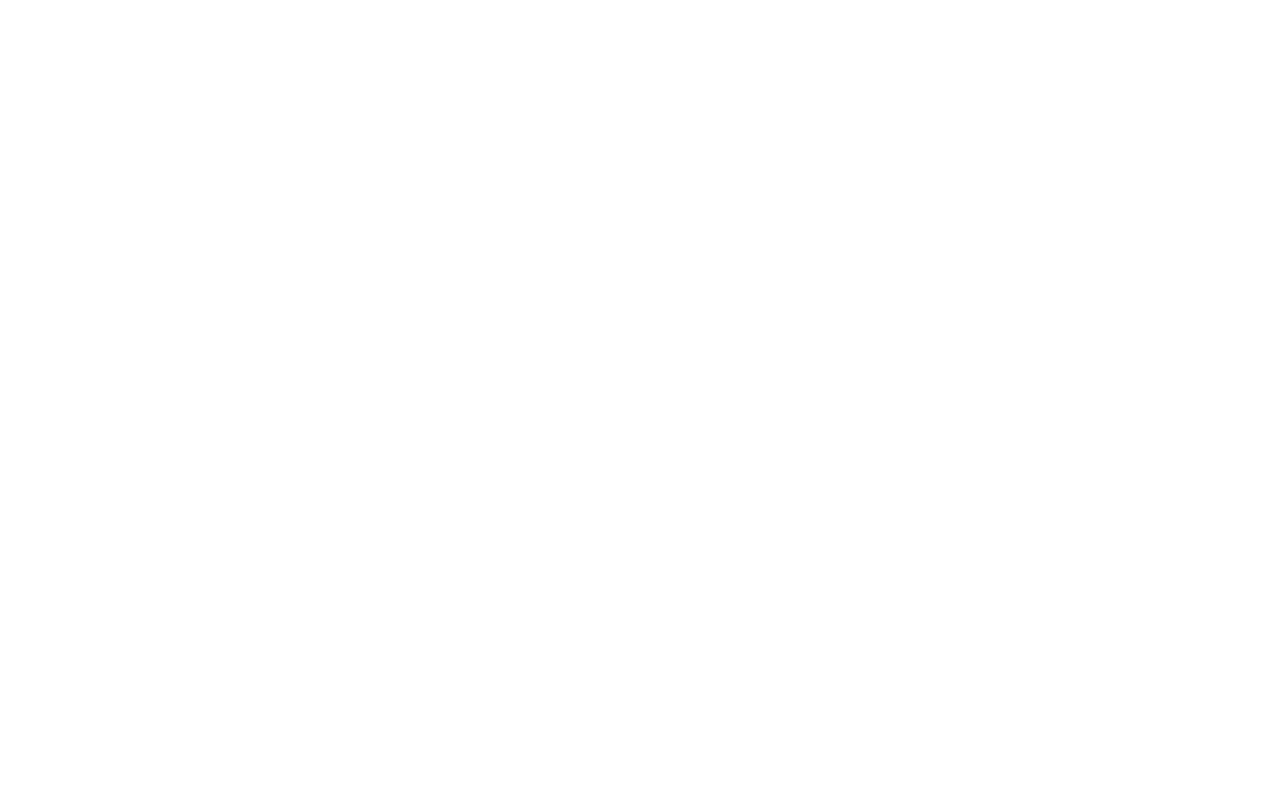
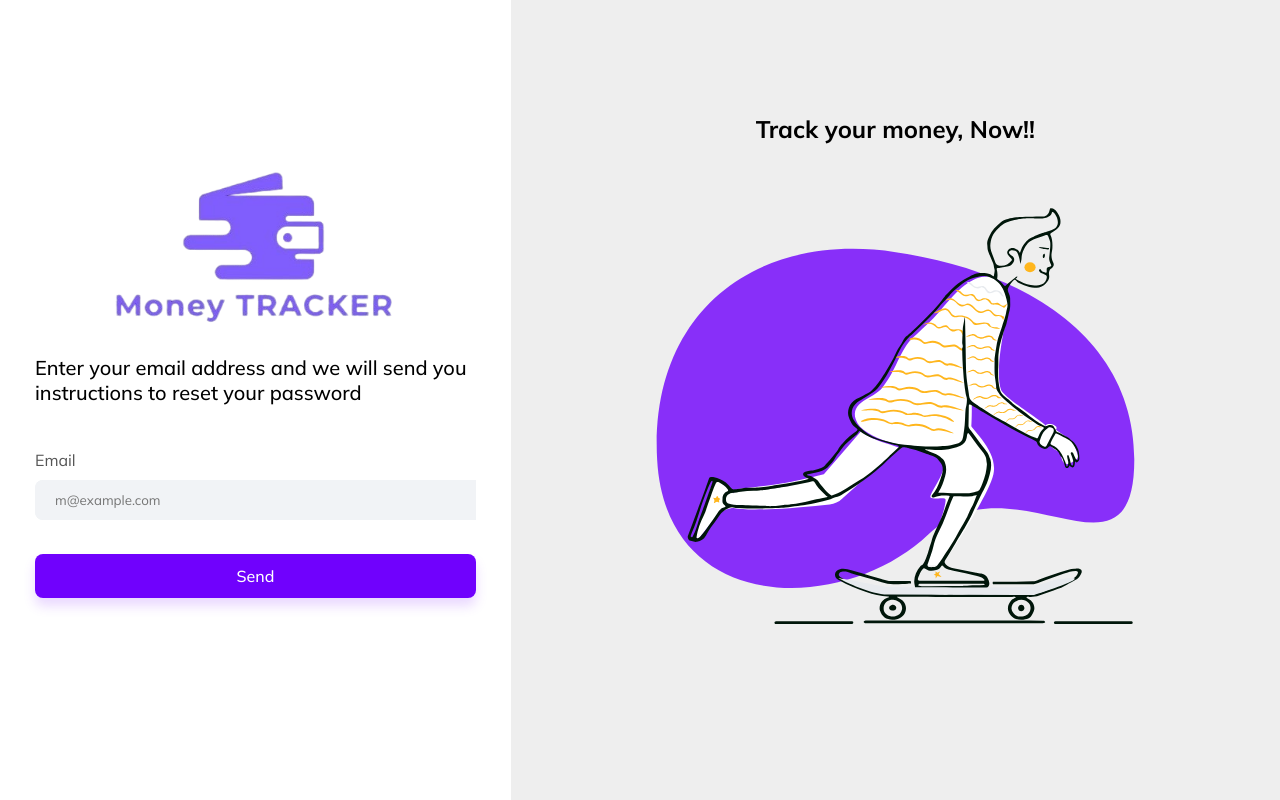
Before and after one commit to educoelho03/moneyTracker-frontend, a React (Vite) app: page /forgot-password in a window 1280 px wide. Before the commit this address had no page. Built offline with nearby package versions, Linux system fonts and the light colour scheme.

Commit message:
update this code

```diff
--- a/src/App.tsx
+++ b/src/App.tsx
@@ -1,9 +1,10 @@
-import React from 'react';
 import { Routes, Route, Navigate, Outlet } from 'react-router-dom';
-import Login from './app/components/Login';
-import Signup from './app/components/Signup';
 import DashboardPage from './app/pages/DashboardPage';
 import TransactionPage from './app/pages/TransactionPage';
+import LoginPage from './app/pages/LoginPage';
+import SignupPage from './app/pages/SignupPage';
+import ForgotPasswordPage from './app/pages/ForgotPasswordPage';
+import ResetPasswordPage from './app/pages/ResetPasswordPage.tsx';
 
 // Componente de rota privada
 const PrivateRoute = () => {
@@ -15,9 +16,11 @@ function App() {
     return (
         <Routes>
             {/* Rotas públicas */}
-            <Route path="/" element={<Login />} />
-            <Route path="/login" element={<Login />} />
-            <Route path="/signup" element={<Signup />} />
+            <Route path="/" element={<LoginPage />} />
+            <Route path="/login" element={<LoginPage />} />
+            <Route path="/signup" element={<SignupPage />} />
+            <Route path="/forgot-password" element={<ForgotPasswordPage />} />
+            <Route path="/reset-password" element={<ResetPasswordPage />} />
 
             {/* Rotas protegidas */}
             <Route path="/dashboard" element={<PrivateRoute />}>
--- /dev/null
+++ b/src/app/components/ForgotPassword.tsx
@@ -0,0 +1,91 @@
+import React, { useState } from "react";
+import { Slide, ToastContainer, toast } from "react-toastify";
+import CircularProgress from '@mui/material/CircularProgress';
+import Box from '@mui/material/Box';
+import axios from 'axios';
+
+import "../../styles/defaultLogin.css";
+import ResetPassword from "./ResetPassword";
+
+
+export default function ForgotPassword() {
+    const [isLoading, setIsLoading] = useState<boolean>(false);
+    const [email, setEmail] = useState<string>("");
+
+    const handleShowAlert = (message: string, type: 'success' | 'error') => {
+        toast[type](message, {
+            position: "top-left",
+            autoClose: 3500,
+            hideProgressBar: false,
+            closeOnClick: false,
+            pauseOnHover: true,
+            draggable: true,
+            progress: undefined,
+            theme: "colored",
+            transition: Slide,
+        });
+    };
+
+    const handleSubmit = async (e: React.FormEvent) => {
+        e.preventDefault();
+        setIsLoading(true);
+
+        try {
+            await axios.post('http://localhost:8080/api/mail/send', {
+                email: email,
+            });
+            console.log(email);
+            localStorage.setItem('email', email); // Armazena o email no localStorage
+
+            handleShowAlert('Instruções enviadas com sucesso!', 'success');
+        } catch (err) {
+            console.log(err);
+            handleShowAlert('Falha ao enviar o email. Tente novamente.', 'error');
+        } finally {
+            setIsLoading(false);
+        }
+    };
+
+    return (
+        <>
+            <ToastContainer />
+            <main>
+                <section className="form-section">
+                    <img src="src/assets/svg/money-tracker-logo.png" className="logo-login-image" alt="Logo" />
+                    <h3>Enter your email address and we will send you instructions to reset your password</h3>
+
+                    <form onSubmit={handleSubmit}>
+                        <div className="input-wrapper">
+                            <label htmlFor="email">Email</label>
+                            <div className="input-container">
+                                <input
+                                    type="email"
+                                    id="email"
+                                    placeholder="m@example.com"
+                                    value={email}
+                                    required
+                                    onChange={(e) => setEmail(e.target.value)}
+                                />
+                            </div>
+                        </div>
+                        <div className="btn-wrapper">
+                            <button type="submit" className="btn-primary" disabled={isLoading}>
+                                {isLoading ? (
+                                    <Box sx={{ display: 'flex', justifyContent: 'center', alignItems: 'center' }}>
+                                        <CircularProgress size={20} sx={{ color: 'white' }} />
+                                    </Box>
+                                ) : (
+                                    "Send"
+                                )}
+                            </button>
+                        </div>
+                    </form>
+                </section>
+                <section className="main-section">
+                    <h1>Track your money, Now!!</h1>
+                    <img src="src/assets/svg/main-ilustration.svg" alt="Main Illustration" />
+                </section>
+            </main>
+        </>
+    );
+}
--- a/src/app/components/Login.tsx
+++ b/src/app/components/Login.tsx
@@ -41,7 +41,6 @@ export default function Login() {
 
             const { token } = response.data;
 
-            // Armazena o token no localStorage
             localStorage.setItem('jwtToken', token);
             localStorage.setItem('email', email)
             navigate('/dashboard');
@@ -105,6 +104,7 @@ export default function Login() {
                                     onChange={(e) => setPassword(e.target.value)}
                                 />
                             </div>
+                            <a href="/forgot-password">forgot your password?</a>
                         </div>
                         <div className="btn-wrapper">
                             <button type="submit" className="btn-primary" disabled={isLoading}>
@@ -119,7 +119,7 @@ export default function Login() {
 
                             <div className="mt-4 text-center text-sm">
                                 Don&apos;t have an account?{" "}
-                                <a href="/signup" className="underline underline-offset-4">
+                                <a href="/signup" style={{textDecoration:'none', color: 'var(--primary-color)'}} className="underline underline-offset-4">
                                     Sign up
                                 </a>
                             </div>
--- a/src/app/components/LogoutModal.tsx
+++ b/src/app/components/LogoutModal.tsx
@@ -1,7 +1,8 @@
-import { useEffect } from "react";
 import { MdLogout } from "react-icons/md";
 import { useNavigate } from "react-router-dom";
+
 import "../../styles/logoutModal.css";
+
 
 interface LogoutModalProps {
     onClose: () => void;
--- /dev/null
+++ b/src/app/components/ResetPassword.tsx
@@ -0,0 +1,134 @@
+import  React, { useState } from "react";
+import { Slide, ToastContainer, toast } from "react-toastify";
+import { useNavigate } from 'react-router-dom';
+import CircularProgress from '@mui/material/CircularProgress';
+import Box from '@mui/material/Box';
+import axios from "axios";
+
+import "../../styles/defaultLogin.css";
+
+
+export default function ResetPassword() {
+    const [isLoading, setIsLoading] = useState<boolean>(false)
+    const navigate = useNavigate();
+
+    const handleRedirectToLogin = () => {
+        navigate('/login');
+    };
+
+    const handleShowAlert = (message: string, onCloseCallback?: () => void) => {
+        toast.error(message, {
+            position: "top-left",
+            autoClose: 3500,
+            hideProgressBar: false,
+            closeOnClick: false,
+            pauseOnHover: true,
+            draggable: true,
+            progress: undefined,
+            theme: "colored",
+            transition: Slide,
+            onClose: onCloseCallback,
+        });
+    };
+
+
+
+    const handleShowSuccess = (message: string, onCloseCallback?: () => void) => {
+        toast.success(message, {
+            position: "top-left",
+            autoClose: 3500,
+            hideProgressBar: false,
+            closeOnClick: false,
+            pauseOnHover: true,
+            draggable: true,
+            progress: undefined,
+            theme: "colored",
+            transition: Slide,
+            onClose: onCloseCallback,
+        });
+    };
+
+    const handleSubmit = async (e: React.FormEvent) => {
+        e.preventDefault();
+        setIsLoading(true)
+
+
+        const newPassword = (document.getElementById("password") as HTMLInputElement).value;
+        const confirmNewPassword = (document.getElementById("repeat-password") as HTMLInputElement).value;
+        const recoverEmail = localStorage.getItem('email');
+
+
+        if (newPassword !== confirmNewPassword) {
+            handleShowAlert("As senhas precisam ser iguais.");
+            return;
+        }
+
+        try {
+            await axios.post("http://localhost:8080/api/user/reset-password", {
+                email: recoverEmail,
+                newPassword,
+                confirmNewPassword
+            });
+
+            handleShowSuccess("Senha Alterada com sucesso!", () => {
+                handleRedirectToLogin();
+            });
+        } catch (error: any) {
+            console.log(error);
+            handleShowAlert("Falha ao alterar a senha.");
+        } finally {
+            setIsLoading(false)
+            localStorage.clear();
+        }
+    };
+
+    return (
+        <>
+        <ToastContainer />
+            <main>
+            <section className="form-section">
+                <img src="src/assets/svg/money-tracker-logo.png" className="logo-sigunp-image" alt="Logo" />
+                <h2 style={{marginBottom: '15px'}}>Reset Password</h2>
+
+                <form onSubmit={handleSubmit}>
+                    <div className="input-wrapper">
+                        <label htmlFor="password">Password</label>
+                        <div className="input-container">
+                            <input
+                                type="password"
+                                id="password"
+                                placeholder="New password"
+                                required
+                            />
+                        </div>
+                        <div className="input-container">
+                            <input
+                                type="password"
+                                id="repeat-password"
+                                placeholder="Repeat your new password"
+                                required
+                            />
+                        </div>
+                    </div>
+
+                    <div className="btn-wrapper">
+                        <button type="submit" className="btn-primary" disabled={isLoading}>
+                            {isLoading ? (
+                                <Box sx={{ display: 'flex', justifyContent: 'center', alignItems: 'center' }}>
+                                    <CircularProgress size={20} sx={{ color: 'white' }} />
+                                </Box>
+                            ) : (
+                                "Confirm"
+                            )}
+                        </button>
+                    </div>
+                </form>
+            </section>
+            <section className="main-section">
+                <h1>Track your money, Now !!</h1>
+                <img src="src/assets/svg/main-ilustration.svg" alt="Main Illustration" />
+            </section>
+        </main>
+        </>
+    );
+}
--- /dev/null
+++ b/src/app/pages/ForgotPasswordPage.tsx
@@ -0,0 +1,10 @@
+import ForgotPassword from "../components/ForgotPassword.tsx";
+
+
+export default function ForgotPasswordPage(){
+    return(
+        <div>
+            <ForgotPassword />
+        </div>
+    )
+}
--- /dev/null
+++ b/src/app/pages/LoginPage.tsx
@@ -0,0 +1,10 @@
+import Login from "../components/Login.tsx";
+
+
+export default function LoginPage(){
+    return(
+        <div>
+            <Login />
+        </div>
+    )
+}
--- /dev/null
+++ b/src/app/pages/ResetPasswordPage.tsx
@@ -0,0 +1,10 @@
+import ResetPassword from "../components/ResetPassword.tsx";
+
+
+export default function ForgotPasswordPage(){
+    return(
+        <div>
+            <ResetPassword />
+        </div>
+    )
+}
--- /dev/null
+++ b/src/app/pages/SignupPage.tsx
@@ -0,0 +1,9 @@
+import Signup from "../components/Signup";
+
+export default function SignupPage(){
+    return(
+        <div>
+            <Signup />
+        </div>
+    )
+}
--- a/src/styles/defaultLogin.css
+++ b/src/styles/defaultLogin.css
@@ -8,6 +8,7 @@ main {
 }
 
 main section {
+    width: 400px;
     display: flex;
     flex-direction: column;
     align-items: center;
@@ -21,7 +22,7 @@ main section {
 }
 
 .logo-sigunp-image {
-    width: 250px;
+    width: 280px;
     margin-bottom: 40px;
     margin-top: 35px;
 }
@@ -118,6 +119,7 @@ form span {
     align-items: center;
     background-color: var(--gray-secondary-bg);
     margin-top: 10px;
+    margin-bottom: 10px;
 }
 
 .input-container input {
@@ -161,3 +163,9 @@ form span {
     color: white;
     width: 100%;
 }
+
+.input-wrapper a {
+    font-size: 14px;
+    text-decoration: none;
+    color: var(--primary-color);
+}
```
Also changed, not shown: src/assets/svg/1d25ade11f10039f48f866ae1b7bfb6f.jpg (deleted).
